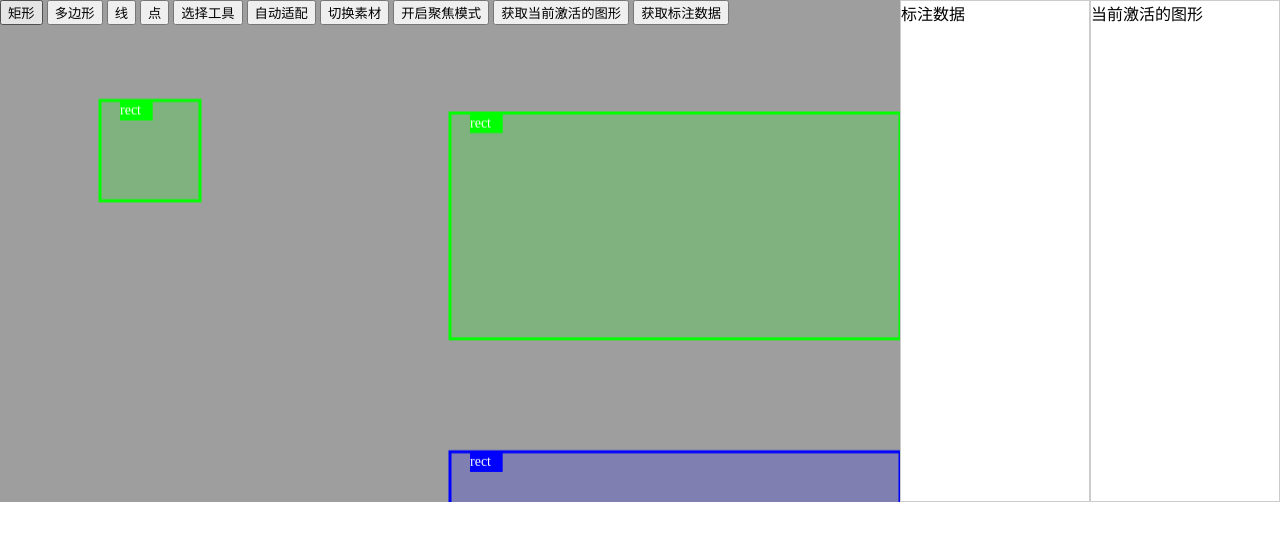
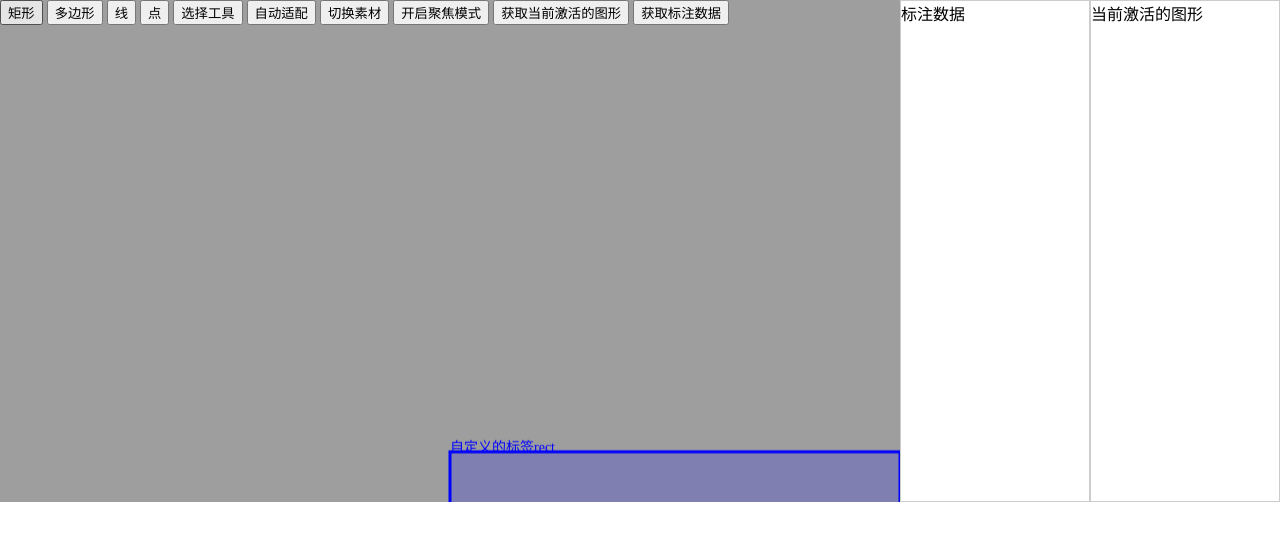
Before and after one commit to fwt-1025/loom, a website: page demo/index.html in a window 1280 px wide. Drawn offline with Linux system fonts and the light colour scheme.

Commit message:
feat: 新增自定义标签绘制

```diff
--- a/core/index.js
+++ b/core/index.js
@@ -41,7 +41,8 @@ class Canvas extends Event {
         maxScale,
         focusMode,
         selectTool,
-        font
+        font,
+        customTag
     }) {
         super()
         this.el = el
@@ -59,6 +60,7 @@ class Canvas extends Event {
         this.matrix = matrix
         this.focusMode = focusMode || false
         this.font = font || '14px 微软雅黑'
+        this.customTag = customTag || false // 开启之后，可以自定义显示对应的图形标签， 默认标签将不显示，用户可以根据提供的矩阵信息，自行绘制标签
         this.mouse = {
             down: false,
             move: false,
@@ -156,7 +158,8 @@ class Canvas extends Event {
         this.shapeList.forEach((item, index) => {
             item.index = index
             item.drawGraph()
-            item.drawText()
+            !this.customTag && item.drawText()
+            this.customTag && this.customTag(item, index)
         })
     }
     clear() {
@@ -322,11 +325,14 @@ class Canvas extends Event {
             return
         }
         if (this.activeShape && this.activeShape.editing) {
-            this.activeShape.updateGraph(this.activeShape.editIndex, this.mouse.mousemovePos)
+            // if (this.activeShape.angle) {
+            //     this.activeShape.updateGraph(this.activeShape.editIndex, this.mouse.mousemovePos,)
+            // }
+            this.activeShape.updateGraph(this.activeShape.editIndex, this.mouse.mousemovePos, this.mouse.mousedownPos)
             this.update()
             return
         }
-        if (this.activeShape && this.activeShape.canDrag && this.mouse.down) {
+        if (this.activeShape && this.activeShape.canDrag && this.mouse.down && this.activeShape.activating) {
             this.dragShape(this.mouse.mousedownPos, this.mouse.mousemovePos)
             this.mouse.mousedownPos = this.mouse.mousemovePos
             this.update()
@@ -337,6 +343,7 @@ class Canvas extends Event {
         }
         if (this.selectTool === 'select') {
             this.selectShape()
+            return
         }
         if (this.activeShape?.creating) {
             switch(this.selectTool) {
@@ -353,6 +360,7 @@ class Canvas extends Event {
         }
     }
     selectShape() {
+        this.setMouseCursor('auto')
         let activeShapeList = this.shapeList.filter(item => {
             if (!this.activeShape || item.uuid !== this.activeShape.uuid) {
                 item.activating = false
@@ -369,14 +377,14 @@ class Canvas extends Event {
          */
         if (activeShapeList.length === 1) {
             let item = activeShapeList[0]
-            item.activating = true
+            // item.activating = true
             this.activeIndex = item.index
             this.emit('hoverShape', item)
         } else {
             for (let i = 0; i < activeShapeList.length; i++) {
                 let item = activeShapeList[i]
                 if (item.type === 'line') {
-                    item.activating = true
+                    // item.activating = true
                     this.activeIndex = item.index
                     this.update()
                     this.emit('hoverShape', item)
@@ -385,7 +393,7 @@ class Canvas extends Event {
                 let itemArea = item.getArea()
                 if (minArea) {
                     if (itemArea < minArea) {
-                        item.activating = true
+                        // item.activating = true
                         this.activeIndex = item.index
                         this.update()
                         this.emit('hoverShape', item)
@@ -393,7 +401,7 @@ class Canvas extends Event {
                     }
                 } else {
                     minArea = itemArea
-                    item.activating = true
+                    // item.activating = true
                     this.activeIndex = item.index
                     this.update()
                     this.emit('hoverShape', item)
--- a/demo/index.html
+++ b/demo/index.html
@@ -63,7 +63,18 @@
             el: document.querySelector('#c'),
             width: 900,
             height: 500,
-            imgUrl: 'https://img0.baidu.com/it/u=2384171364,597242015&fm=253&fmt=auto&app=138&f=JPEG?w=945&h=500'
+            imgUrl: 'https://img0.baidu.com/it/u=2384171364,597242015&fm=253&fmt=auto&app=138&f=JPEG?w=945&h=500',
+            customTag(item) {
+                this.ctx.save()
+                this.ctx.beginPath()
+                this.ctx.setTransform(1, 0, 0, 1, 0, 0)
+                this.ctx.font = '14px 微软雅黑'
+                console.log(item)
+                this.ctx.fillStyle = item.lineColor
+                this.ctx.fillText('自定义的标签' + item.type, item.points[0].x * this.matrix.a + this.matrix.e, item.points[0].y * this.matrix.a + this.matrix.f)
+                this.ctx.closePath()
+                this.ctx.restore()
+            }
         })
         getAnnotateData.onclick = () => {
             document.querySelector('.annotate-data').innerHTML = JSON.stringify(c.getResultData(), '\n', 2)
@@ -144,6 +155,7 @@
         c.on('hoverShape', info => {
             // console.log(info)
             // info.fillColor = '#000'
+            c.setMouseCursor('pointer')
         })
         c.on('created', () => {
             c.setData([
@@ -158,33 +170,33 @@
                     }],
                     lineColor: '#00f'
                 },
-                {
-                    type: 'rect',
-                    points: [{
-                        x: 200,
-                        y: 50
-                    }, {
-                        x: 400,
-                        y: 150
-                    }],
-                    lineColor: '#0f0'
-                }
+                // {
+                //     type: 'rect',
+                //     points: [{
+                //         x: 200,
+                //         y: 50
+                //     }, {
+                //         x: 400,
+                //         y: 150
+                //     }],
+                //     lineColor: '#0f0'
+                // }
             ])
-            let r = new c.Rect(c.ctx, {
-                // points: [{
-                //     x: 100,
-                //     y: 100
-                // }, {
-                //     x: 300,
-                //     y: 300
-                // }]
-                width: 100,
-                height: 100,
-                left: 100,
-                top: 100,
-                lineColor: '#0f0'
-            })
-            c.addShape(r)
+            // let r = new c.Rect(c.ctx, {
+            //     // points: [{
+            //     //     x: 100,
+            //     //     y: 100
+            //     // }, {
+            //     //     x: 300,
+            //     //     y: 300
+            //     // }]
+            //     width: 100,
+            //     height: 100,
+            //     left: 100,
+            //     top: 100,
+            //     lineColor: '#0f0'
+            // })
+            // c.addShape(r)
             c.update()
         })
     </script>
```
